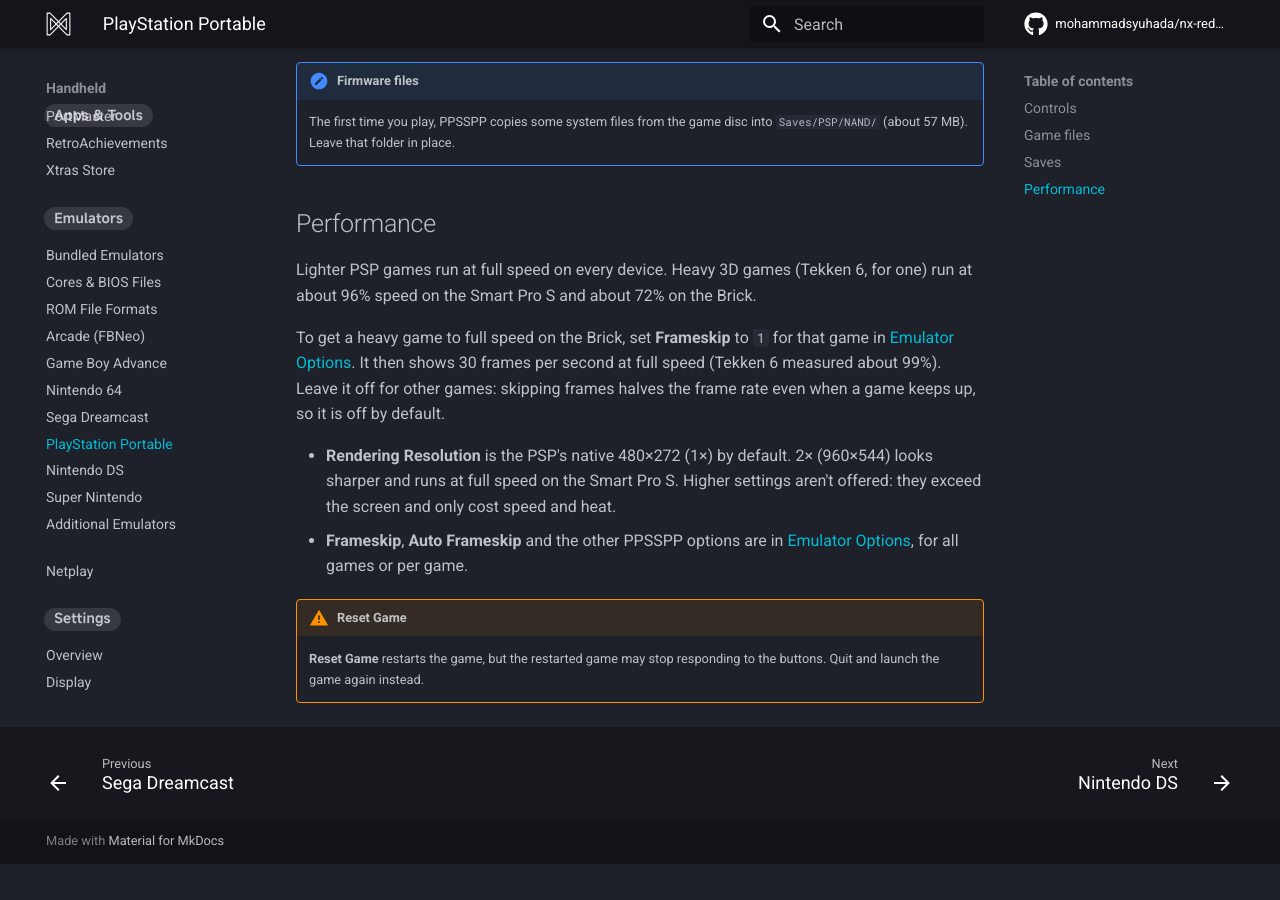
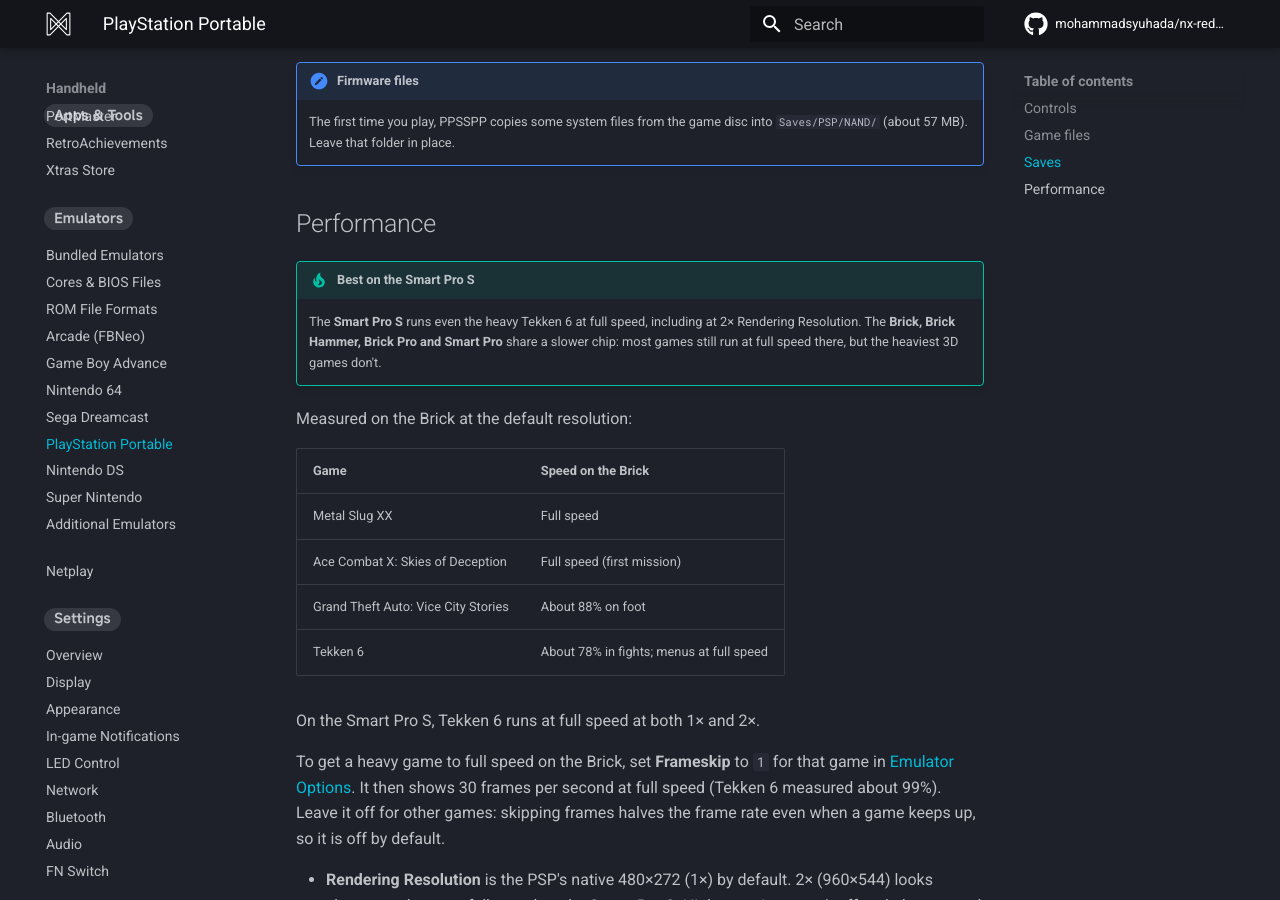
Before and after one commit to mohammadsyuhada/nx-redux-docs, an MkDocs documentation site: the page built from docs/handheld/emulators/psp.md, in a window 1280 px wide and 900 px high, scrolled down 1789 px. Built offline with MkDocs 1.6.1 and Material for MkDocs 9.7.7, drawn with Linux system fonts in a browser that asks for light colours; comment, search, counter and statistics services are not loaded; before the commit the page ends 2653 px from its top, so only the background shows below that.

Commit message:
docs(psp): recommend the Smart Pro S for PSP, measure more games on the Brick and drop PSP from the Xtras screenshot

```diff
--- a/docs/handheld/emulators/psp.md
+++ b/docs/handheld/emulators/psp.md
@@ -69,8 +69,22 @@
 
 ## Performance
 
-Lighter PSP games run at full speed on every device. Heavy 3D games (Tekken 6,
-for one) run at about 96% speed on the Smart Pro S and about 72% on the Brick.
+!!! tip "Best on the Smart Pro S"
+    The **Smart Pro S** runs even the heavy Tekken 6 at full speed, including
+    at 2× Rendering Resolution. The **Brick, Brick Hammer, Brick Pro and Smart
+    Pro** share a slower chip: most games still run at full speed there, but
+    the heaviest 3D games don't.
+
+Measured on the Brick at the default resolution:
+
+| Game | Speed on the Brick |
+| --- | --- |
+| Metal Slug XX | Full speed |
+| Ace Combat X: Skies of Deception | Full speed (first mission) |
+| Grand Theft Auto: Vice City Stories | About 88% on foot |
+| Tekken 6 | About 78% in fights; menus at full speed |
+
+On the Smart Pro S, Tekken 6 runs at full speed at both 1× and 2×.
 
 To get a heavy game to full speed on the Brick, set **Frameskip** to `1` for
 that game in [Emulator Options](../guide/emulator-options.md). It then shows
```
Also changed, not shown: docs/handheld/emulators/index.md (+13 -0 lines), docs/assets/screenshots/xtras-tools.png.
